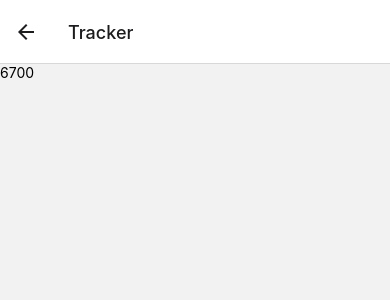
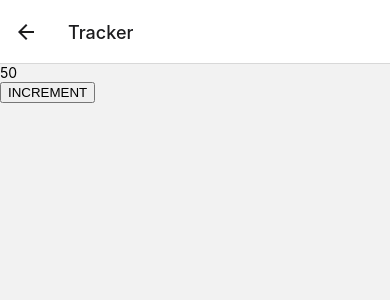
Before and after one commit to Kasperejros/FitNSave, a React Native app: screen / in a window 390 px wide. Both pictures are taken after a click on the button "GO TO TRACKER". Shown: the top 300 px of the page. Built offline with nearby package versions, Linux system fonts and the light colour scheme.

Commit message:
add mobx and store

```diff
--- a/App.js
+++ b/App.js
@@ -3,11 +3,14 @@ import { StyleSheet, Text, Button, View, Alert } from 'react-native';
 import { HomePage } from './HomePage';
 import Tracker from './Tracker';
 import { createNativeStackNavigator } from '@react-navigation/native-stack';
+import { Provider } from 'mobx-react';
+import Store from './Store';
 
 const Stack = createNativeStackNavigator();
 
 export default function App() {
   return (
+    <Provider store={Store}>
       <NavigationContainer>
         <Stack.Navigator>
           <Stack.Screen
@@ -15,9 +18,10 @@ export default function App() {
             component={HomePage}
             options={{ title: 'HomePage' }}
           />
-        <Stack.Screen name="Tracker" component={Tracker} distance={1000} />
+          <Stack.Screen name="Tracker" component={Tracker} />
         </Stack.Navigator>
       </NavigationContainer>
+    </Provider>
   );
 }
 
--- a/HomePage.js
+++ b/HomePage.js
@@ -6,7 +6,7 @@ export const HomePage = ({ navigation }) => {
     <Button
       title="Go to Tracker"
       onPress={() =>
-        navigation.navigate('Tracker', { distance: 1000, price: 6.70 })
+        navigation.navigate('Tracker')
       }
     />
   );
--- /dev/null
+++ b/Store.js
@@ -0,0 +1,31 @@
+import { action, computed, makeObservable, observable } from "mobx";
+
+class Store {
+    distance = 10;
+    price = 5;
+
+    constructor() {
+        makeObservable(this, {
+            distance: observable,
+            price: observable,
+            changeDistance: action,
+            changePrice: action,
+            filteredLists: computed
+        });
+    }
+
+    changeDistance = (value) => {
+        this.distance += value;
+    }
+
+    changePrice = (value) => {
+        this.price += value;
+    }
+
+    get filteredLists () {
+        return distance * price;
+    }
+}
+
+const appStore = new Store();
+export default appStore;
--- a/Tracker.js
+++ b/Tracker.js
@@ -1,7 +1,8 @@
 import React from 'react';
 import { Text } from 'react-native';
+import { observer, inject } from 'mobx-react'
 
-export default class Tracker extends React.Component {
+class Tracker extends React.Component {
     constructor(props) {
         super(props);
         this.state = {
@@ -9,21 +10,30 @@ export default class Tracker extends React.Component {
             price: 0
         }
     }
+    incrementDistance = (value) => {
+        const { changeDistance } = this.props.store;
+        changeDistance(value);
+    }
 
-    static getDerivedStateFromProps = (props, state) =>
-    {
-        const {distance, price} = state
-        console.log(distance, price, props)
-        if(props.route.params.distance !== distance || props.route.params.price !== price) {
-            return {
-                distance: props.route.params.distance,
-                price: props.route.params.price
-            }
+    static getDerivedStateFromProps(props, state) {
+        console.log('in derived')
+        return {
+            distance: props.store.distance,
+            price: props.store.price,
         }
     }
 
     render () {
-        const {distance, price} = this.state;
-        return <Text>{distance * price}</Text>;
+        const { distance, price } = this.props.store;
+        return (
+        <div>
+            <Text>{distance * price}</Text><br/>
+            <span>
+                <input type='button' value='INCREMENT' onClick={(e) => { e.preventDefault(); this.incrementDistance(10) } } />
+            </span>
+        </div>
+        );
     }
   };
+
+  export default inject('store')(observer(Tracker))
--- a/package.json
+++ b/package.json
@@ -14,12 +14,14 @@
     "@react-navigation/native-stack": "^6.6.1",
     "expo": "~44.0.0",
     "expo-status-bar": "~1.2.0",
+    "mobx": "^6.5.0",
+    "mobx-react": "^7.3.0",
     "react": "17.0.1",
     "react-dom": "17.0.1",
     "react-native": "0.64.3",
-    "react-native-web": "0.17.1",
+    "react-native-safe-area-context": "3.3.2",
     "react-native-screens": "~3.10.1",
-    "react-native-safe-area-context": "3.3.2"
+    "react-native-web": "0.17.1"
   },
   "devDependencies": {
     "@babel/core": "^7.12.9"
```
Also changed, not shown: 1 other file (tests, documents, lock files or other folders). Lines whose indentation alone changed are shown as unchanged.
